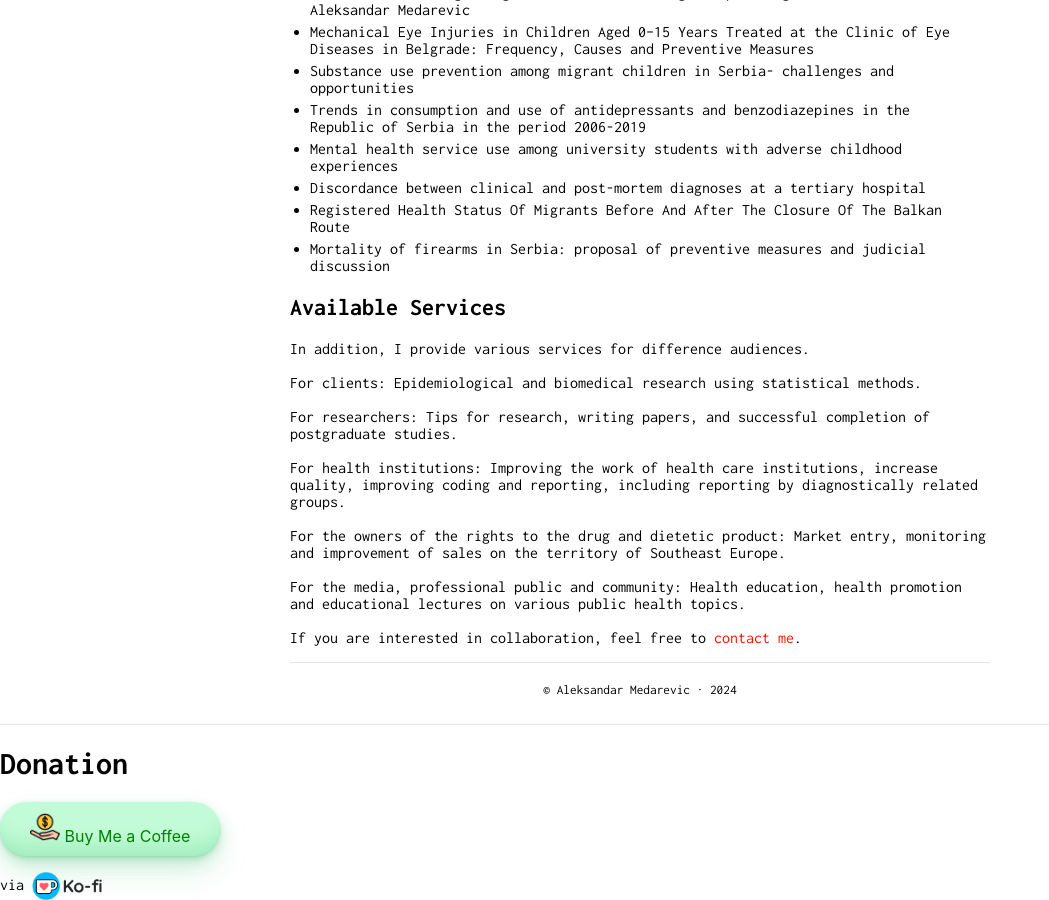
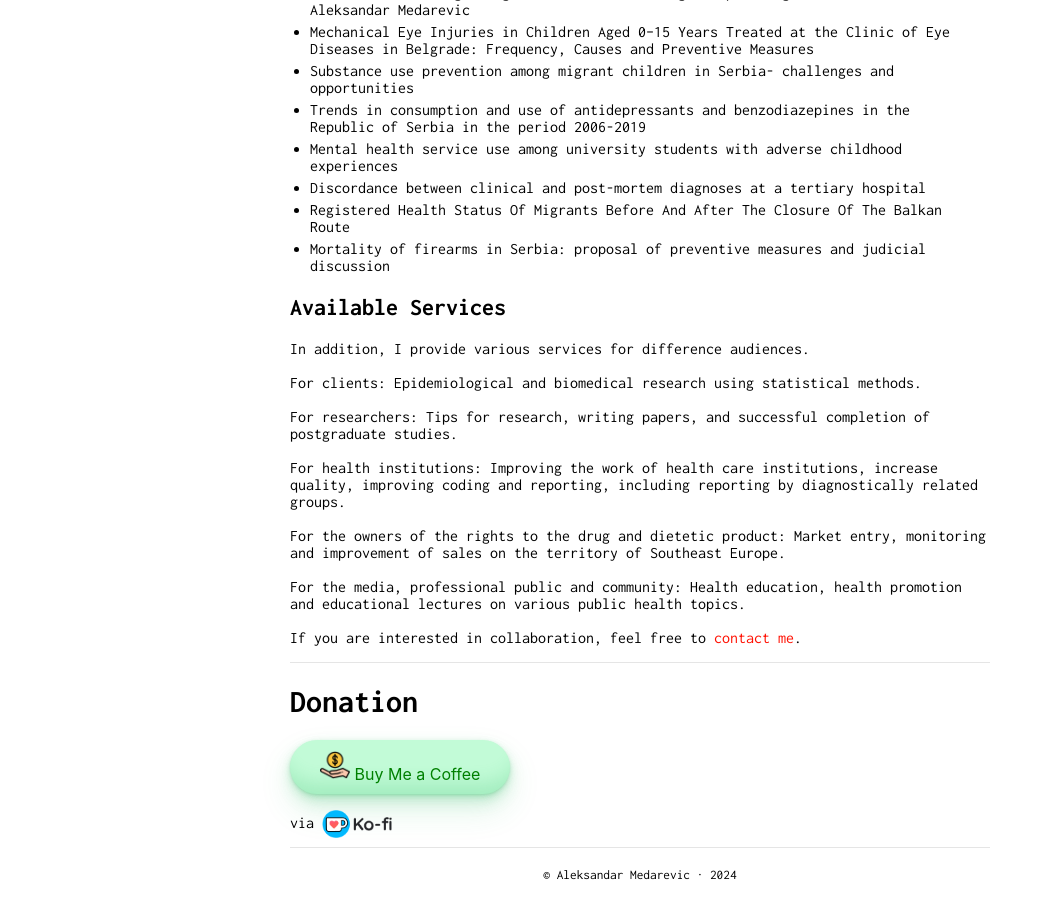
Before and after one commit to AleksandarMedarevic/personal_web_site, a Jekyll site: the page built from index.md, in a window 1280 px wide and 900 px high, scrolled down 2580 px. Shown: the whole window, without its empty margins (0-1049 px from the left). Built offline with Jekyll 4.4.1, drawn with Linux system fonts in a browser that asks for light colours; our own code applies the rules of GitHub Pages for plain Markdown files.

Commit message:
edit contact.md

```diff
--- a/_layouts/default.html
+++ b/_layouts/default.html
@@ -82,6 +82,9 @@
             <div class="container content">
         {% endif %}
                 {{ content }}
+
+                {% include button.html %}
+
                 {% if site.footer == true %}
                     <hr />
                     <p style="text-align: center; margin-bottom: 10px">
@@ -102,8 +105,6 @@
           ga('send', 'pageview');
         </script>
     {% endif %}
-
-    {% include button.html %}
 </body>
 <footer>
 </footer>
```
